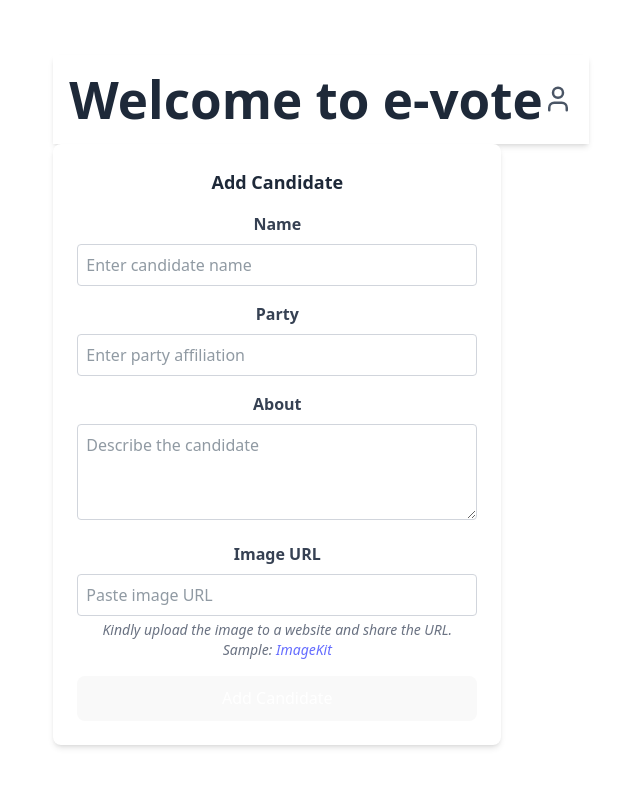
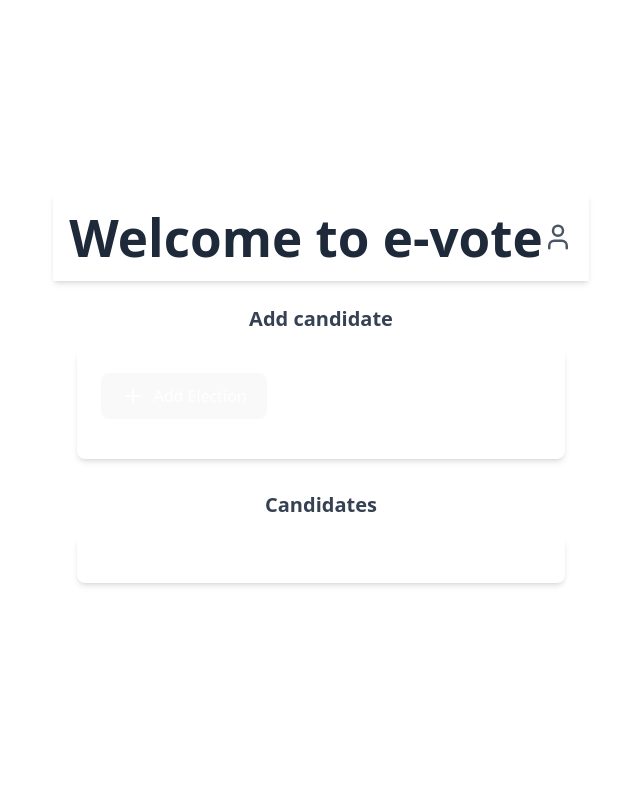
Before and after one commit to ibnusman/eVote, a React (Vite) app in the folder frontend/: page /dashboard/addcandidate in a window 1280 px wide. Shown: the top 786 px of the page, without its empty margins (319-959 px from the left). Built offline with nearby package versions, Linux system fonts and the light colour scheme.

Commit message:
Update Candidates page

```diff
--- a/frontend/src/components/AddCandidateForm.jsx
+++ b/frontend/src/components/AddCandidateForm.jsx
@@ -1,5 +1,6 @@
 import axios from "axios";
 import React, { useState } from "react";
+import { Plus, X } from "lucide-react";
 
 export const AddCandidateForm = ({ electionId }) => {
   const [formData, setFormData] = useState({
@@ -9,9 +10,9 @@ export const AddCandidateForm = ({ electionId }) => {
     image: "",
     electionId: electionId, // Passed from parent (e.g., /election/123/candidates)
   });
-
+ const [add, setAdd] = useState(false);
   const [message, setMessage] = useState("");
-
+ const handleClick = () => setAdd(!add);
   const handleChange = (e) => {
     const { name, value } = e.target;
     setFormData((prevData) => ({ ...prevData, [name]: value }));
@@ -48,8 +49,16 @@ export const AddCandidateForm = ({ electionId }) => {
   };
 
   return (
-    <div className="bg-white p-6 rounded-lg shadow-md w-full max-w-md">
-      <h3 className="text-lg font-semibold text-gray-800 mb-4">Add Candidate</h3>
+    <div className="w-full">
+      <button
+        onClick={handleClick}
+        className="flex items-center justify-center bg-blue-500 text-white py-2 px-4 rounded-lg text-lg hover:bg-blue-600 transition-all mb-4"
+      >
+        {add ? <X size={24} /> : <Plus size={24} className="mr-2" />}
+        {add ? "Close" : "Add Election"}
+      </button>
+
+      {add && (
       <form onSubmit={handleSubmit} className="space-y-4">
         {/* Message */}
         {message && (
@@ -134,7 +143,7 @@ export const AddCandidateForm = ({ electionId }) => {
         >
           Add Candidate
         </button>
-      </form>
+      </form>)}
     </div>
   );
 };
--- a/frontend/src/pages/AddCandidate.jsx
+++ b/frontend/src/pages/AddCandidate.jsx
@@ -10,7 +10,24 @@ function AddCandidate (){
     return(
         <>
     <Header/>
-        <AddCandidateForm/>
+     <main className="flex-grow p-6 w-full">
+            {/* Add Election Section */}
+            <section className="mb-8 w-full">
+              <h2 className="text-xl font-semibold text-gray-700 mb-4">Add candidate</h2>
+              <div className="bg-white p-6 rounded-lg shadow-md w-full">
+                     <AddCandidateForm/>
+              </div>
+            </section>
+
+            {/* Placeholder for Election List */}
+            <section className="w-full">
+              <h2 className="text-xl font-semibold text-gray-700 mb-4">Candidates</h2>
+              <div className="bg-white p-6 rounded-lg shadow-md w-full">
+
+              </div>
+            </section>
+          </main>
+
 
         </>
     )
```
Also changed, not shown: frontend/src/components/Candidates.jsx (added).
